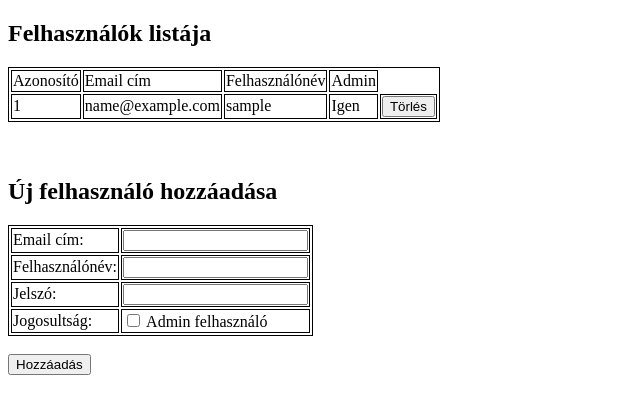
After one commit to werneradam/portal_beadando_1, a PHP site: page /admin.php in a window 1280 px wide. The commit adds this page. Shown: the top 414 px of the page, without its empty margins (0-640 px from the left). Run offline with PHP 8.4, Linux system fonts and the light colour scheme; tables that the repository leaves empty hold one stand-in row (values such as "Sample post").

Commit message:
Change login, registration, admin, check pages

```diff
--- /dev/null
+++ b/admin.php
@@ -0,0 +1,105 @@
+<?php require_once("connect.php"); ?>
+<!DOCTYPE html>
+<html lang="en">
+
+<head>
+    <style>
+        table,
+        th,
+        td {
+            border: 1px solid black;
+        }
+    </style>
+    <meta charset="UTF-8">
+    <meta name="viewport" content="width=device-width, initial-scale=1.0">
+    <title>Secret Santa</title>
+</head>
+
+<body>
+    <?php
+    require_once("connect.php");
+    if (isset($_POST["add_user"])) {
+        $username = mysqli_real_escape_string($kapcsolat, $_POST["username"]);
+        $password_hashed = sha1(mysqli_real_escape_string($kapcsolat, $_POST["password"]));
+        $email = mysqli_real_escape_string($kapcsolat, $_POST["email"]);
+
+        if (isset($_POST["is_admin"])) {
+            $is_admin_num = 1;
+        } else {
+            $is_admin_num = 0;
+        }
+
+        $sql = "INSERT INTO Users (username, password, email, is_admin) VALUES ('$username','$password_hashed','$email','$is_admin_num')";
+        if (!mysqli_query($kapcsolat, $sql)) {
+            // TO DO alert() hibaüzenet szebb lenne :D
+            echo '<h3 style="color:red;">Ez az email cím már foglalt!</h3>';
+        }
+    }
+    //Felhasználó törlése
+    if (isset($_POST["delete"])) {
+        $sql = "DELETE FROM Users WHERE userid =" . $_POST["userid"];
+        $query = mysqli_query($kapcsolat, $sql);
+    }
+
+    ?>
+
+    <h2>Felhasználók listája</h2>
+    <?php
+    $sql = "SELECT * FROM Users ORDER BY userid";
+    $query = mysqli_query($kapcsolat, $sql);
+
+    ?>
+    <table>
+        <tr>
+            <td>Azonosító</td>
+            <td>Email cím</td>
+            <td>Felhasználónév</td>
+            <td>Admin</td>
+        </tr>
+        <?php while ($row = mysqli_fetch_assoc($query)) { ?>
+            <tr>
+                <td><?php echo $row["userid"] ?></td>
+                <td><?php echo $row["email"] ?></td>
+                <td><?php echo $row["username"] ?></td>
+                <td><?php if ($row["is_admin"] == 0) {
+                        echo "Nem";
+                    } else {
+                        echo "Igen";
+                    } ?></td>
+                <td><?php echo '<form action="admin.php" method="POST">
+                <input type ="hidden" name="userid" value =' . $row["userid"] . '>
+                <input type="submit" name="delete" value="Törlés">' ?>
+                    </form>
+                </td>
+
+            </tr>
+        <?php } ?>
+    </table>
+    <br><br>
+    <form action="admin.php" method="POST">
+        <h2>Új felhasználó hozzáadása</h2>
+        <table>
+            <tr>
+                <td>Email cím:</td>
+                <td><input type="email" name="email" required></td>
+            </tr>
+            <tr>
+                <td>Felhasználónév:</td>
+                <td><input type="text" name="username" required></td>
+            </tr>
+            <tr>
+                <td>Jelszó:</td>
+                <td><input type="password" name="password" required></td>
+            </tr>
+            <tr>
+                <td>Jogosultság:</td>
+                <td><input type="checkbox" name="is_admin"> Admin felhasználó</td>
+            </tr>
+        </table>
+        <br>
+        <input type="submit" name="add_user" value="Hozzáadás">
+
+    </form>
+</body>
+
+</html>
--- a/connect.php
+++ b/connect.php
@@ -6,8 +6,5 @@
     if (!$kapcsolat) {
         die("Nem sikerült csatlakozni".mysqli_error($kapcsolat));
     } else {
-        "sikeres csatlakozás";
-        echo mysqli_select_db($kapcsolat, $adatbazis) or die("Nem lehet megnyitni az adatbázist:".$adatbazis.mysqli_error($kapcsolat));
-        //echo "Kiválasztott adatbázis: ".$adatbazis."<br>";
+        mysqli_select_db($kapcsolat, $adatbazis) or die("Nem lehet megnyitni az adatbázist:".$adatbazis.mysqli_error($kapcsolat));
     }
-?>
```
Also changed, not shown: check.php (+50 -22 lines), login.php (+13 -8 lines), registration.php (+18 -37 lines).
